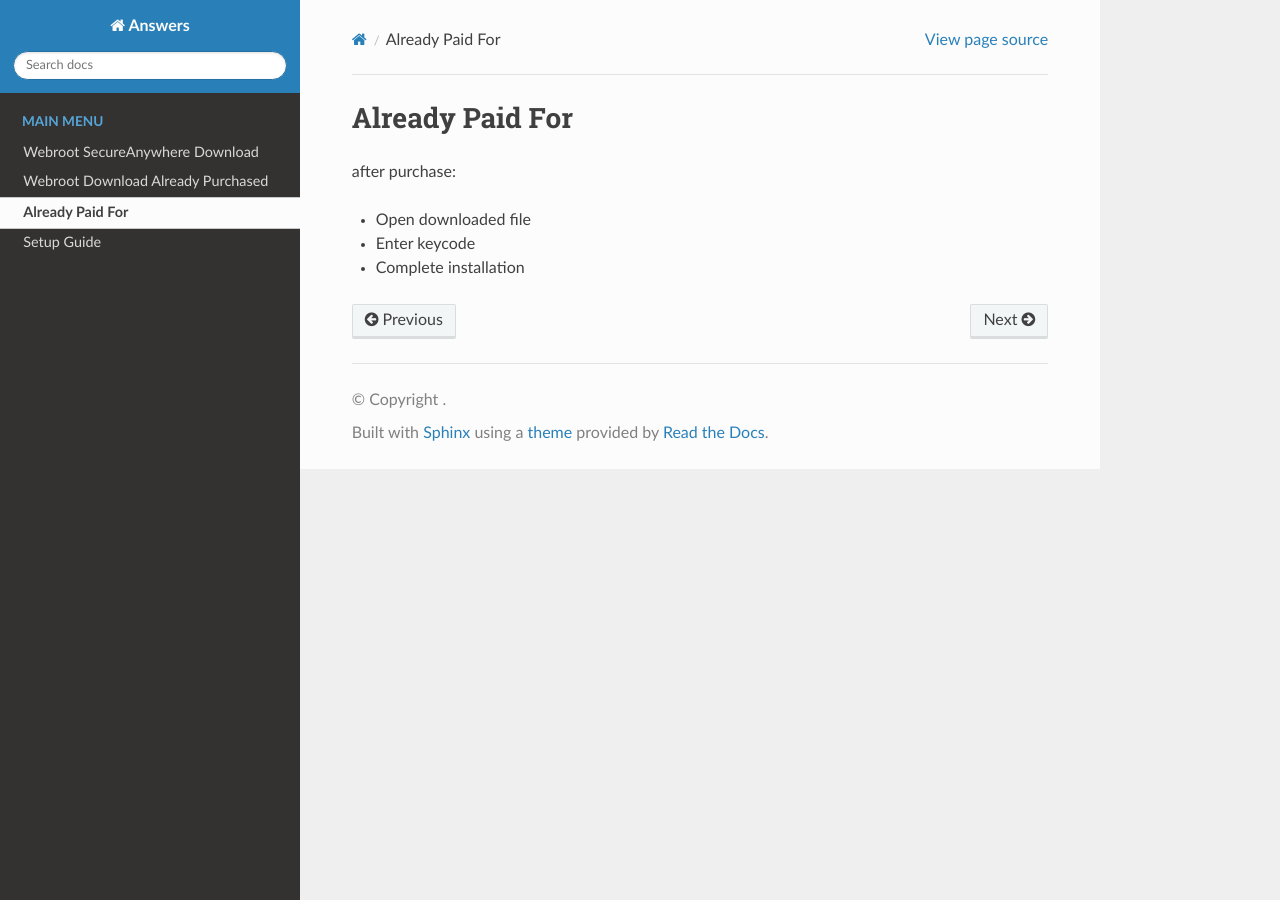
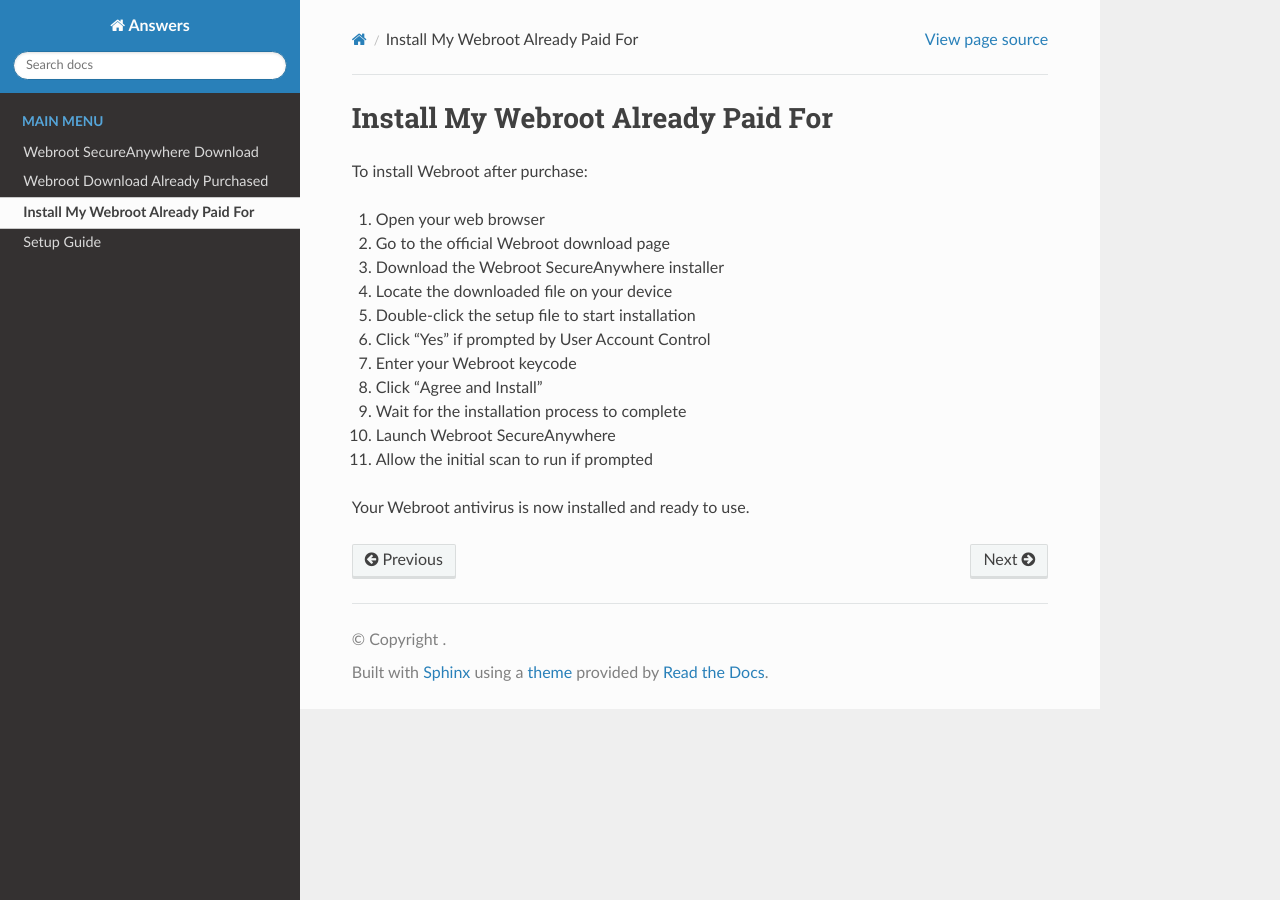
Before and after one commit to Lucilelloyd/Answers, a Sphinx documentation site: the page built from docs/install.rst, in a window 1280 px wide. Built offline with Sphinx 7.4.7 and the Read the Docs theme 3.1.0, drawn with Linux system fonts in a browser that asks for light colours.

Commit message:
Update install.rst

```diff
--- a/docs/install.rst
+++ b/docs/install.rst
@@ -1,8 +1,18 @@
-Already Paid For
+Install My Webroot Already Paid For
 ==================================
 
-after purchase:
+To install Webroot after purchase:
 
-- Open downloaded file
-- Enter keycode
-- Complete installation
+1. Open your web browser
+2. Go to the official Webroot download page
+3. Download the Webroot SecureAnywhere installer
+4. Locate the downloaded file on your device
+5. Double-click the setup file to start installation
+6. Click “Yes” if prompted by User Account Control
+7. Enter your Webroot keycode
+8. Click “Agree and Install”
+9. Wait for the installation process to complete
+10. Launch Webroot SecureAnywhere
+11. Allow the initial scan to run if prompted
+
+Your Webroot antivirus is now installed and ready to use.
```
